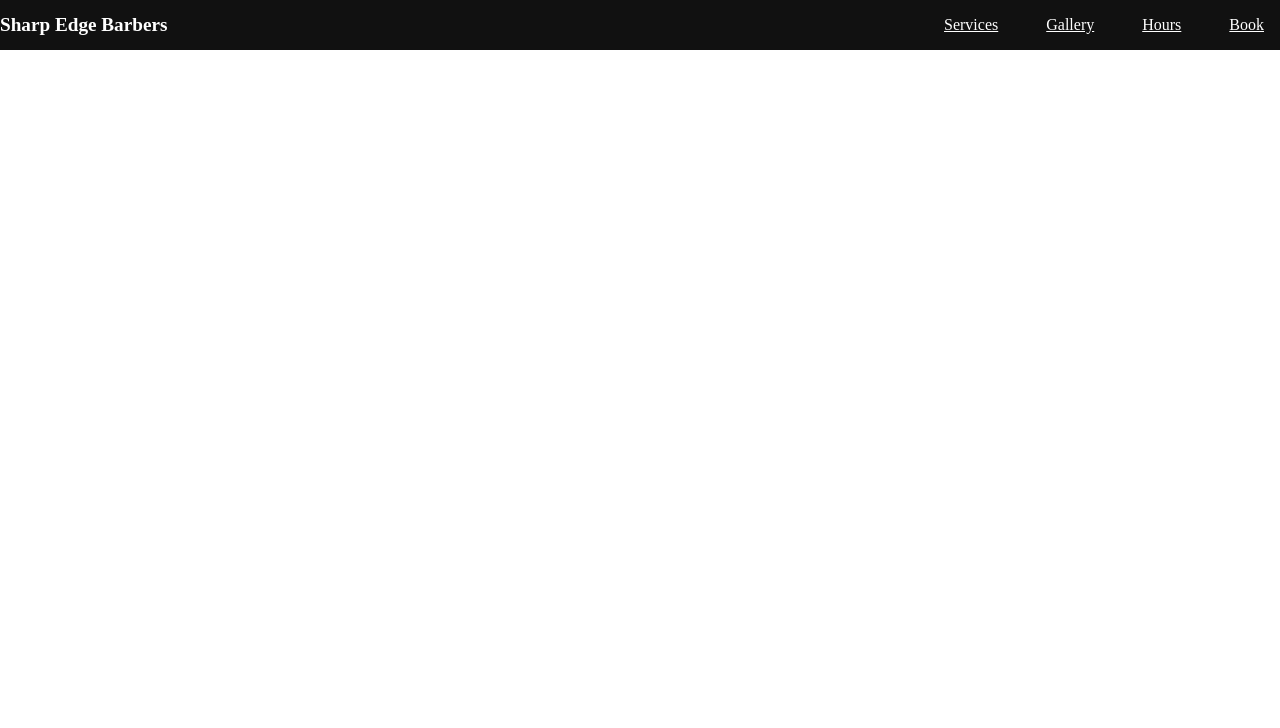
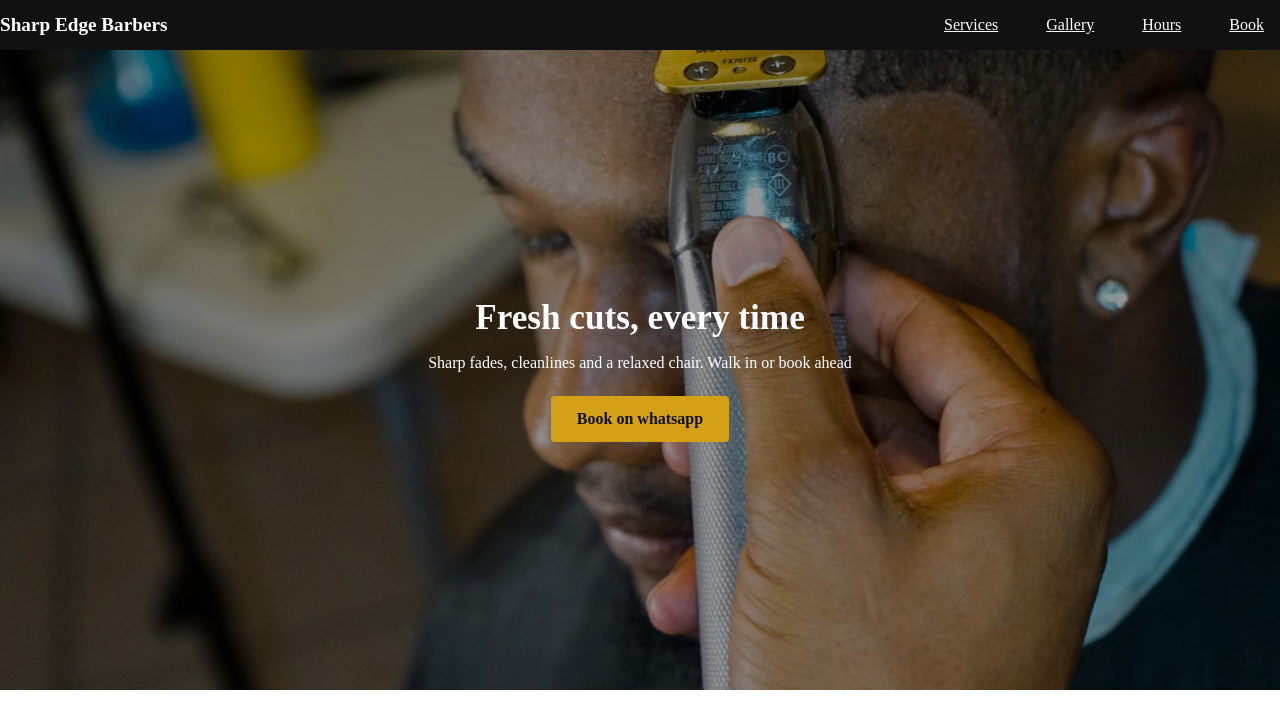
Before and after one commit to B00G33Y/barber-shop, a plain HTML site: page index.html in a window 1280 px wide. Drawn offline with Linux system fonts and the light colour scheme.

Commit message:
add hero section

```diff
--- a/index.html
+++ b/index.html
@@ -19,6 +19,14 @@
             </ul>
         </nav>
     </header>
+    <section class="hero">
+        <div class="hero-content">
+            <h1>Fresh cuts, every time</h1>
+            <p>Sharp fades, cleanlines and a relaxed chair. Walk in or
+            book ahead</p>
+            <a href="" class="btn">Book on whatsapp</a>
+        </div>
+    </section>
     <script src="index.js"></script>
 </body>
 </html>
--- a/style.css
+++ b/style.css
@@ -63,3 +63,40 @@ html {scroll-behavior: smooth;}
     .main-nav{display: block; position: static; width: auto;background: none;}
     .main-nav ul{display: flex; gap: 1rem;}
 }
+
+.hero{
+    min-height: 80vh;
+    display: flex;
+    align-items: center;
+    justify-content: center;
+    text-align: center;
+    padding: 2rem 1rem;
+    background: linear-gradient(rgba(0,0,0,0.4),rgba(0,0,0,0.4)),
+    url("images/hero.jpg") center/cover no-repeat;
+    color: #fff
+}
+
+.hero h1{
+    font-size: 2.2rem;
+    margin-bottom: 1rem;
+
+}
+
+.hero p{
+    max-width: 32rem;
+    margin: 0 auto 1.5rem;
+}
+
+.btn{
+    display: inline-block;
+    padding: 0.9rem 1.6rem;
+    background: #d4a017;
+    color: #111;
+    text-decoration: none;
+    font-weight: bold;
+    border-radius: 4px;
+}
+
+.btn :hover{
+    background: #f0b82a;
+}
```
Also changed, not shown: images/hero.jpg (added), 1 other file.
